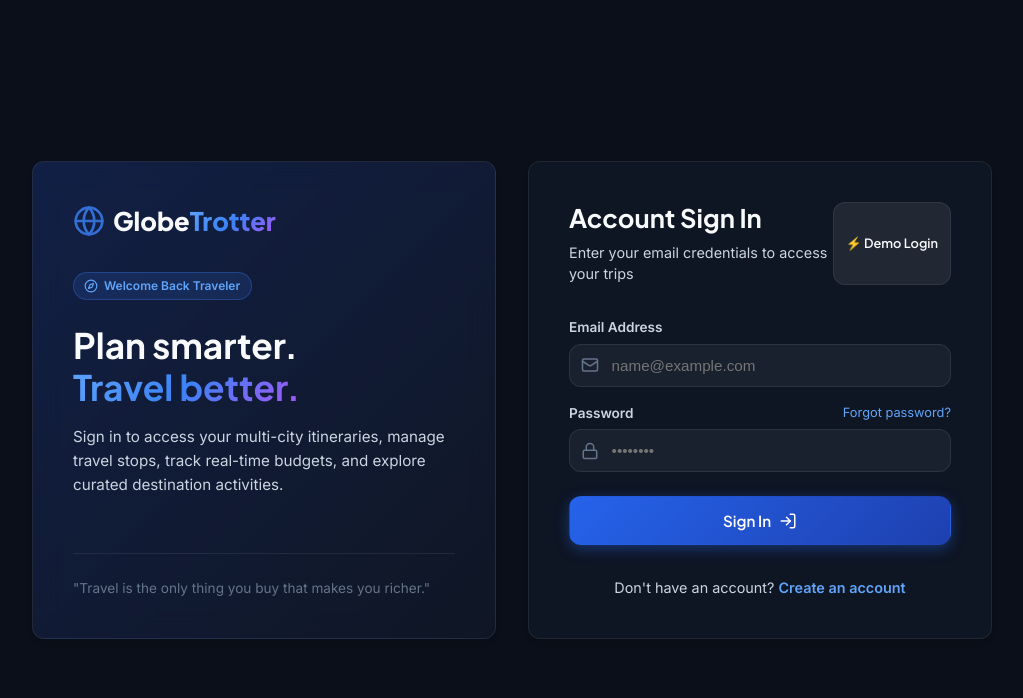
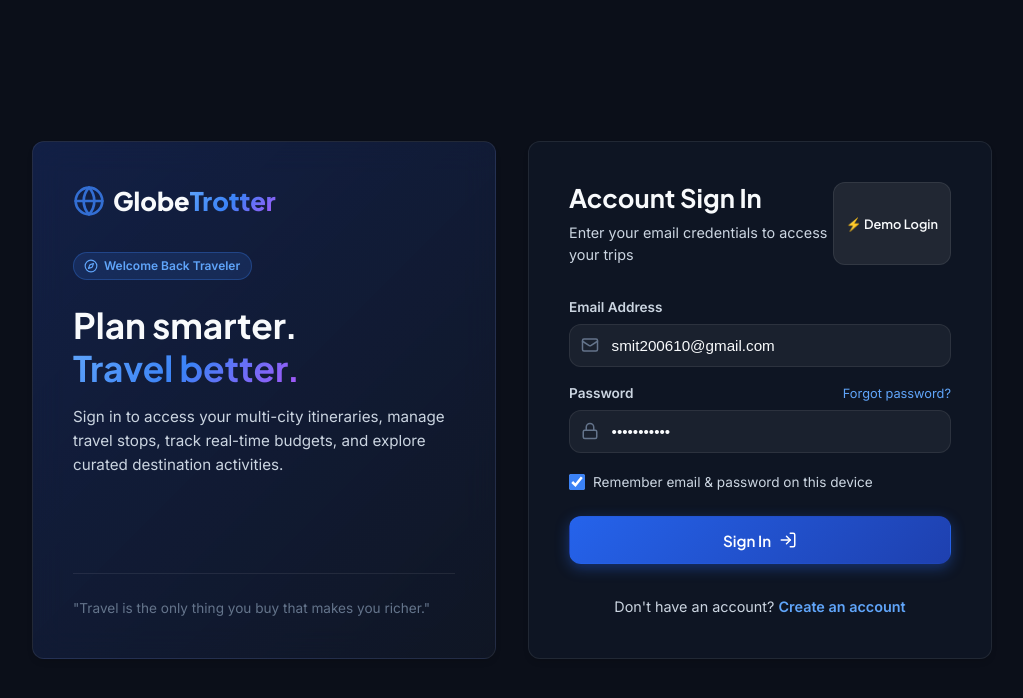
Before and after one commit to Smit-B-Prajapati/GlobeTrotter, a React (Vite) app in the folder client/: page /login in a window 1280 px wide. Shown: the top 698 px of the page, without its empty margins (128-1151 px from the left). Built offline with nearby package versions, Linux system fonts and the light colour scheme; no server answers; the HTML template or start-up script is replaced by a standard one.

Commit message:
fix(auth): add persistent disk database storage and login credential auto-save

```diff
--- a/client/src/pages/Login.jsx
+++ b/client/src/pages/Login.jsx
@@ -5,6 +5,7 @@ import { Globe, Mail, Lock, LogIn, AlertCircle, Compass, ArrowRight } from 'luci
 
 export default function Login() {
   const [formData, setFormData] = useState({ email: '', password: '' });
+  const [rememberMe, setRememberMe] = useState(true);
   const [localError, setLocalError] = useState('');
   const [submitting, setSubmitting] = useState(false);
 
@@ -13,6 +14,14 @@ export default function Login() {
   const location = useLocation();
 
   const from = location.state?.from?.pathname || '/';
+
+  React.useEffect(() => {
+    const savedEmail = localStorage.getItem('globetrotter_saved_email') || 'smit200610@gmail.com';
+    const savedPass = localStorage.getItem('globetrotter_saved_password') || 'password123';
+    if (savedEmail) {
+      setFormData({ email: savedEmail, password: savedPass });
+    }
+  }, []);
 
   const handleChange = (e) => {
     setFormData({ ...formData, [e.target.name]: e.target.value });
@@ -26,6 +35,14 @@ export default function Login() {
     if (!formData.email || !formData.password) {
       setLocalError('Please enter both email address and password');
       return;
+    }
+
+    if (rememberMe) {
+      localStorage.setItem('globetrotter_saved_email', formData.email);
+      localStorage.setItem('globetrotter_saved_password', formData.password);
+    } else {
+      localStorage.removeItem('globetrotter_saved_email');
+      localStorage.removeItem('globetrotter_saved_password');
     }
 
     setSubmitting(true);
@@ -131,6 +148,20 @@ export default function Login() {
               </div>
             </div>
 
+            {/* Remember Me Checkbox */}
+            <div className="flex items-center gap-2" style={{ marginTop: '0.2rem' }}>
+              <input
+                type="checkbox"
+                id="rememberMe"
+                checked={rememberMe}
+                onChange={(e) => setRememberMe(e.target.checked)}
+                style={{ width: '16px', height: '16px', accentColor: '#3b82f6', cursor: 'pointer' }}
+              />
+              <label htmlFor="rememberMe" style={{ fontSize: '0.85rem', color: 'var(--text-secondary)', cursor: 'pointer' }}>
+                Remember email & password on this device
+              </label>
+            </div>
+
             <button type="submit" className="btn btn-primary" style={{ marginTop: '0.5rem', width: '100%', padding: '0.85rem' }} disabled={submitting}>
               {submitting ? (
                 <span>Signing in...</span>
```
Also changed, not shown: 2 other files (tests, documents, lock files or other folders).
